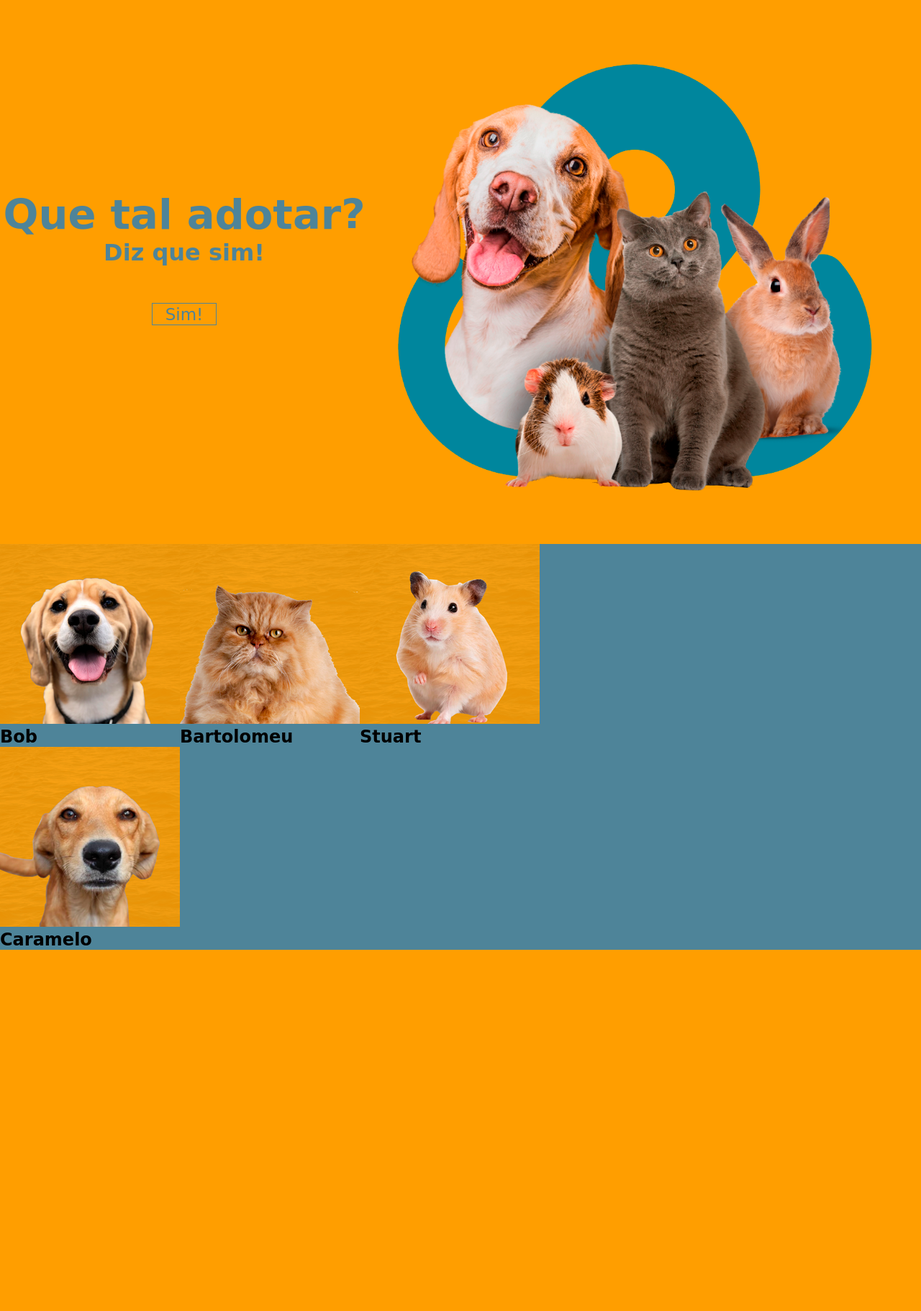
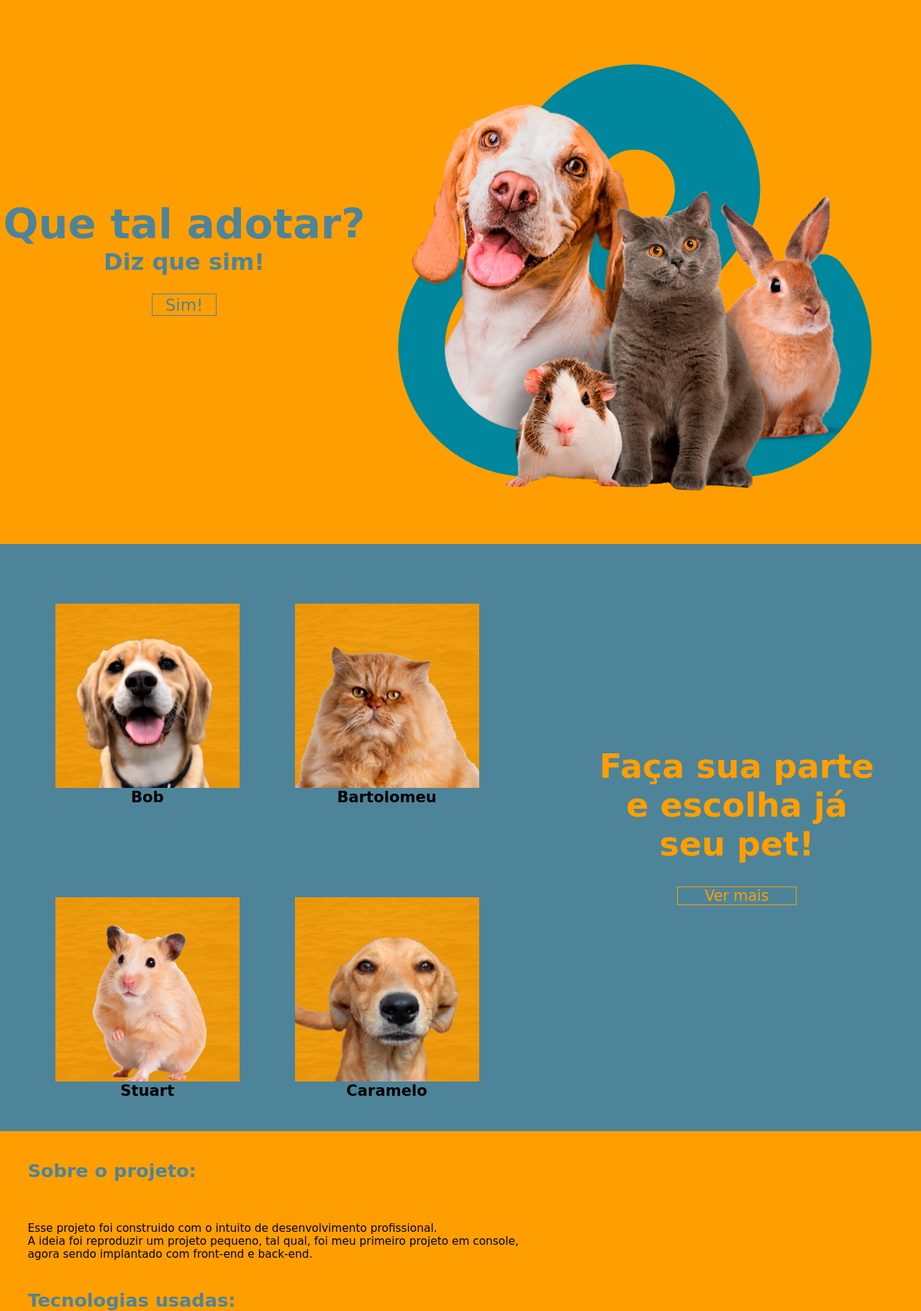
Before and after one commit to Davi-senna/PHP-ONG, a PHP site: page / in a window 1280 px wide. Shown: the part 44-1866 px from the top of the page at 72% size. Before the commit the page ends 1364 px from the top, so only its background shows below. Run offline with PHP 8.4, Linux system fonts and the light colour scheme; some web fonts are replaced.

Commit message:
Pagina de animais finalizada e pagina de tecnologias iniciada

```diff
--- a/index.css
+++ b/index.css
@@ -16,7 +16,7 @@ body{
     background-color: var(--cor-primaria);
 }
 
-header,ul,#button-login,#content-home,#home-text,#button-blue,#content-adoption,#adoption-image,#content-animal{
+header,ul,#button-login,#content-home,#home-text,.button-empty,#content-adoption,#adoption-image,#content-animal,.content-animal,#adoption-text{
     display: flex;
 }
 
@@ -89,21 +89,34 @@ margin-left: 0.3vw;
 
 #home-text h2{
     font-size: 2.5vw;
+    margin-bottom: 2vw;
 }
 
 #button-blue{
-    margin: 4vw 0 4vw 0;
     color: var(--cor-secundaria);
-    border: solid 0.1vw;
+    margin: 0 0 4vw 0;
     width: 7vw;
     height: 2.4vw;
+    font-size: 1.8vw;
+}
+
+#button-yellow{
+    color: var(--cor-primaria);
+    width: 13vw;
+    height: 2.1vw;
+    font-size: 1.6vw;
+    margin: 4vh 0 4vh 0;
+}
+
+.button-empty{
+    border: solid 0.1vw;
     align-items: center;
     justify-content: center;
-    font-size: 1.8vw;
 }
 
 #content-adoption{
     background-color: var(--cor-secundaria);
+    height: 102vh;
 }
 
 #adoption-image{
@@ -111,6 +124,46 @@ margin-left: 0.3vw;
     width: 60vw;
 }
 
-#content-animal img{
+.content-animal img{
     width: 20vw;
 }
+
+.content-animal{
+    margin: 3vw 0 0 6vw;
+    flex-direction: column;
+    text-align: center;
+    justify-content: center;
+    align-items: center;
+    font-size: 1.1vw;
+}
+
+#adoption-text{
+    height: 102vh;
+    width: 40vw;
+    align-items: center;
+    justify-content: center;
+    flex-direction: column;
+}
+
+#adoption-text h1{
+    font-size: 3.6vw;
+    color: var(--cor-primaria);
+}
+
+#about{
+    margin: 5vh 0 0 3vw;
+}
+
+#about h1{
+    color: var(--cor-secundaria);
+    font-size: 2vw;
+}
+
+#about p{
+    margin-top: 7vh;
+    font-size: 1.2vw;
+}
+
+#about-tec{
+    margin: 5vh 0 0 0;
+}
--- a/index.php
+++ b/index.php
@@ -110,10 +110,35 @@ require_once("config.php");
 
         <div id="adoption-text">
 
+            <h1>
+                Faça sua parte
+            </h1>
+
+            <h1>
+                e escolha já
+            </h1>
+
+            <h1>
+                seu pet!
+            </h1>
+
+            <a href="#" class="button-empty" id="button-yellow">
+                Ver mais
+            </a>
+
         </div>
 
 
     </section>
 
+    <section id="about">
+
+        <h1>Sobre o projeto:</h1>
+
+        <p>Esse projeto foi construido com o intuito de desenvolvimento profissional.<br> A ideia foi reproduzir um projeto pequeno, tal qual, foi meu primeiro projeto em console,<br> agora sendo implantado com front-end e back-end.</p>
+
+        <h1 id="about-tec">Tecnologias usadas:</h1>
+    </section>
+
 </body>
 </html>
```
Also changed, not shown: img/css.png (added), img/html.png (added), img/javascript.png (added), img/mysql.png (added), img/photoshop.png (added), img/php.png (added), img/xd.png (added).
